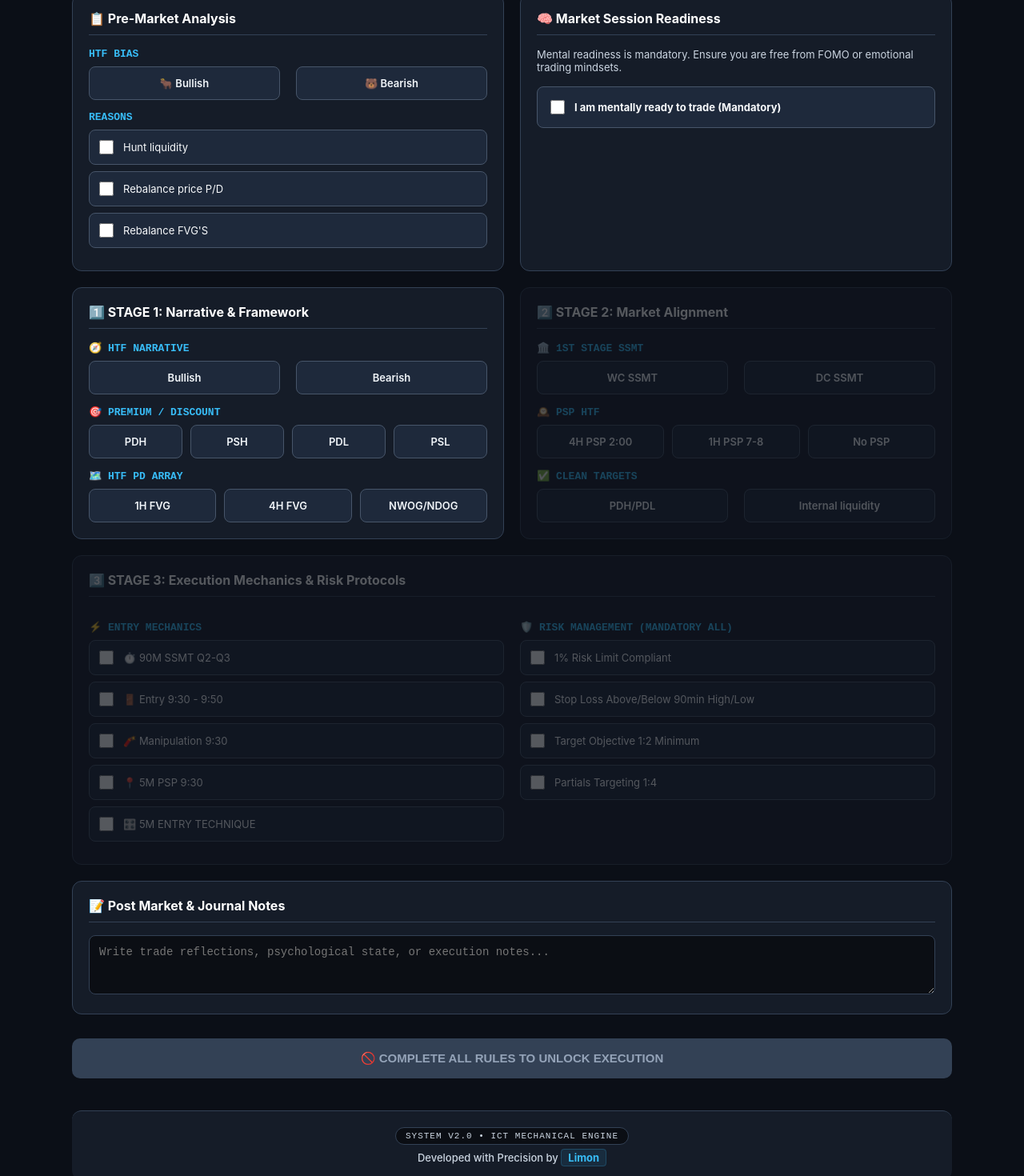
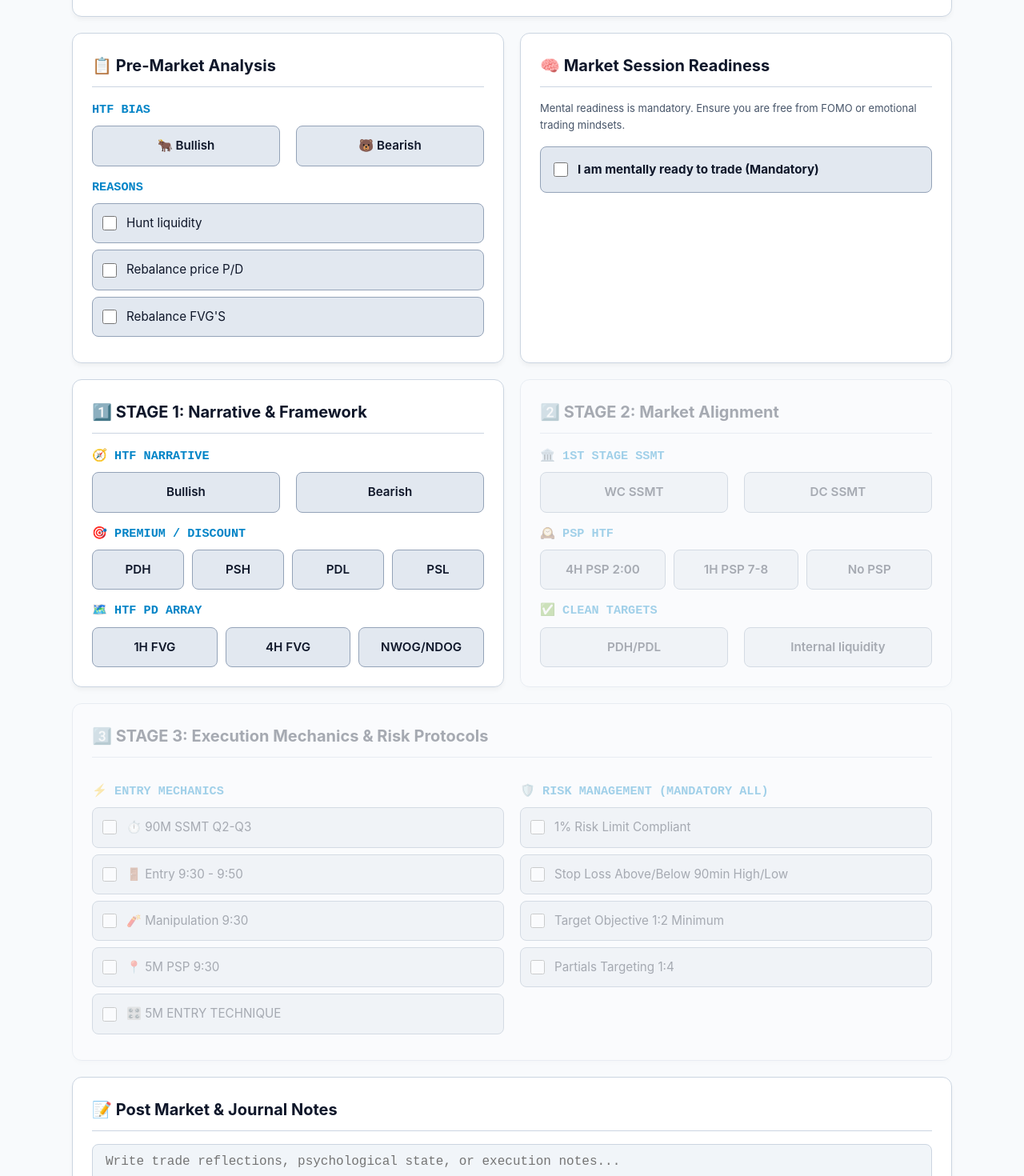
Before and after one commit to limonbdtech/Ttading-journal, a React (Vite) app: page / in a window 1280 px wide. Shown: the part 260-1730 px from the top of the page at 80% size. Built offline with nearby package versions, Linux system fonts and the light colour scheme.

Commit message:
fix layout

```diff
--- a/src/index.css
+++ b/src/index.css
@@ -1,13 +1,39 @@
 :root {
-  --bg-main: #0b0f17;
-  --card-bg: #151c28;
-  --input-bg: #0b0e14;
-  --border-color: #334155; /* বর্ডার আরও স্পষ্ট করা হয়েছে */
-  --text-main: #ffffff;    /* প্রধান টেক্সট সাদা */
-  --text-muted: #cbd5e1;   /* আন-সিলেক্টেড টেক্সট লাইট গ্রে */
-  --accent-green: #10b981;
-  --accent-red: #f43f5e;
-  --accent-indigo: #6366f1;
+  /* LIGHT MODE (ডিফল্ট লাইট থিম) */
+  --bg-color: #f8fafc;
+  --card-bg: #ffffff;
+  --input-bg: #f1f5f9;
+  --text-main: #0f172a;
+  --text-muted: #475569;
+  --border-color: #cbd5e1;
+  --primary-accent: #0284c7;
+  --accent-green: #059669;
+  --accent-red: #e11d48;
+  --accent-indigo: #4f46e5;
+  --option-bg: #e2e8f0;
+  --option-hover: #cbd5e1;
+  --option-border: #94a3b8;
+  --card-shadow: 0 4px 6px -1px rgba(0, 0, 0, 0.05);
+}
+
+/* SYSTEM DARK MODE (সিস্টেম ডার্ক মোডে অটো সুইচ করবে) */
+@media (prefers-color-scheme: dark) {
+  :root {
+    --bg-color: #0b0f17;
+    --card-bg: #151c28;
+    --input-bg: #0b0e14;
+    --text-main: #ffffff;
+    --text-muted: #cbd5e1;
+    --border-color: #334155;
+    --primary-accent: #38bdf8;
+    --accent-green: #10b981;
+    --accent-red: #f43f5e;
+    --accent-indigo: #6366f1;
+    --option-bg: #1e293b;
+    --option-hover: #334155;
+    --option-border: #475569;
+    --card-shadow: 0 4px 20px rgba(0, 0, 0, 0.3);
+  }
 }
 
 * {
@@ -17,10 +43,13 @@
 }
 
 body {
-  background-color: var(--bg-main);
+  background-color: var(--bg-color);
   color: var(--text-main);
   font-family: -apple-system, BlinkMacSystemFont, "Segoe UI", Roboto, sans-serif;
-  padding: 16px;
+  font-size: 16px; /* ডেক্সটপ ফ্রন্ট সাইজ চমৎকার দেখাবে */
+  line-height: 1.6;
+  padding: 24px 16px;
+  transition: background-color 0.3s ease, color 0.3s ease;
 }
 
 .journal-container {
@@ -41,15 +70,15 @@ body {
 }
 
 .app-title {
-  font-size: 24px;
-  color: #fff;
+  font-size: 1.75rem; /* ~28px */
+  color: var(--text-main);
   display: flex;
   align-items: center;
   gap: 8px;
 }
 
 .app-subtitle {
-  font-size: 13px;
+  font-size: 0.9rem;
   color: var(--text-muted);
   margin-top: 4px;
 }
@@ -57,7 +86,7 @@ body {
 .status-badge {
   padding: 8px 16px;
   border-radius: 8px;
-  font-size: 12px;
+  font-size: 0.85rem;
   font-weight: bold;
   font-family: monospace;
 }
@@ -74,18 +103,19 @@ body {
   border: 1px solid var(--accent-red);
 }
 
-/* Layout Cards */
+/* Cards */
 .card {
   background: var(--card-bg);
   border: 1px solid var(--border-color);
   border-radius: 12px;
-  padding: 20px;
+  padding: 24px;
   margin-bottom: 20px;
+  box-shadow: var(--card-shadow);
 }
 
 .card-title {
-  font-size: 16px;
-  color: #fff;
+  font-size: 1.25rem; /* ~20px */
+  color: var(--text-main);
   border-bottom: 1px solid var(--border-color);
   padding-bottom: 10px;
   margin-bottom: 16px;
@@ -127,37 +157,37 @@ body {
   background: var(--input-bg);
   border: 1px solid var(--border-color);
   color: var(--text-main);
-  padding: 12px;
+  padding: 12px 16px;
   border-radius: 8px;
-  font-size: 14px;
+  font-size: 1rem;
 }
 
 .text-input:focus, .text-area:focus {
   outline: none;
-  border-color: var(--accent-indigo);
+  border-color: var(--primary-accent);
 }
 
 .label-title {
   display: block;
-  font-size: 13px;
-  color: #38bdf8; /* হালকা নীল রঙ যাতে টাইটেল সহজে চোখে পড়ে */
+  font-size: 0.95rem;
+  color: var(--primary-accent);
   font-family: monospace;
   font-weight: bold;
   margin-bottom: 8px;
   margin-top: 14px;
 }
 
-/* UNSELECTED BUTTONS/BOXES (সিলেক্ট করার আগের স্টাইল - এখন পরিষ্কার দেখা যাবে) */
+/* Unselected Options (সিলেক্ট করার আগেই পরিষ্কার দেখা যাবে) */
 .custom-option {
   display: flex;
   align-items: center;
   justify-content: center;
   padding: 12px;
-  background: #1e293b; /* হালকা ডার্ক ব্যাকগ্রাউন্ড */
-  border: 1.5px solid #475569; /* দৃশ্যমান গ্রে বর্ডার */
+  background: var(--option-bg);
+  border: 1.5px solid var(--option-border);
   border-radius: 8px;
-  color: #f1f5f9; /* শতভাগ স্পষ্ট সাদা-গ্রে ফন্ট */
-  font-size: 13px;
+  color: var(--text-main);
+  font-size: 0.95rem;
   font-weight: 600;
   cursor: pointer;
   user-select: none;
@@ -165,49 +195,48 @@ body {
 }
 
 .custom-option:hover {
-  border-color: #94a3b8;
-  background: #334155;
+  background: var(--option-hover);
 }
 
-/* SELECTED STATES (সিলেক্ট করার পর স্টাইল) */
+/* Selected States */
 .custom-option.active-green {
-  background: rgba(16, 185, 129, 0.25);
+  background: rgba(16, 185, 129, 0.2);
   border-color: var(--accent-green);
-  color: #34d399;
+  color: var(--accent-green);
   font-weight: bold;
 }
 
 .custom-option.active-red {
-  background: rgba(244, 63, 94, 0.25);
+  background: rgba(244, 63, 94, 0.2);
   border-color: var(--accent-red);
-  color: #fb7185;
+  color: var(--accent-red);
   font-weight: bold;
 }
 
 .custom-option.active-indigo {
-  background: rgba(99, 102, 241, 0.25);
+  background: rgba(99, 102, 241, 0.2);
   border-color: var(--accent-indigo);
-  color: #818cf8;
+  color: var(--accent-indigo);
   font-weight: bold;
 }
 
-/* CHECKBOX ROWS */
+/* Checkbox Rows */
 .checkbox-row {
   display: flex;
   align-items: center;
   gap: 12px;
   padding: 12px;
-  background: #1e293b;
-  border: 1px solid #475569;
+  background: var(--option-bg);
+  border: 1px solid var(--option-border);
   border-radius: 8px;
   margin-bottom: 8px;
   cursor: pointer;
-  font-size: 13px;
-  color: #f8fafc; /* একদম পরিষ্কার দৃশ্যমান ফন্ট */
+  font-size: 0.95rem;
+  color: var(--text-main);
 }
 
 .checkbox-row:hover {
-  background: #334155;
+  background: var(--option-hover);
 }
 
 .checkbox-row input {
@@ -217,7 +246,7 @@ body {
 }
 
 .disabled-stage {
-  opacity: 0.3;
+  opacity: 0.35;
   pointer-events: none;
 }
 
@@ -225,7 +254,7 @@ body {
   width: 100%;
   padding: 16px;
   border-radius: 10px;
-  font-size: 15px;
+  font-size: 1.05rem;
   font-weight: bold;
   border: none;
   cursor: pointer;
@@ -235,15 +264,14 @@ body {
 
 .submit-btn.enabled {
   background: var(--accent-green);
-  color: #fff;
+  color: #ffffff;
 }
 
 .submit-btn.disabled {
-  background: #334155;
-  color: #94a3b8;
+  background: var(--option-border);
+  color: var(--text-muted);
   cursor: not-allowed;
 }
-
 
 /* PROFESSIONAL FOOTER STYLING */
 .app-footer {
@@ -261,7 +289,7 @@ body {
 
 .footer-badge {
   font-family: monospace;
-  font-size: 11px;
+  font-size: 0.75rem;
   text-transform: uppercase;
   letter-spacing: 1px;
   color: var(--text-muted);
@@ -272,16 +300,16 @@ body {
 }
 
 .footer-dev-text {
-  font-size: 13px;
+  font-size: 0.9rem;
   color: var(--text-muted);
   font-weight: 500;
 }
 
 .footer-dev-text .dev-name {
-  color: #38bdf8;
+  color: var(--primary-accent);
   font-weight: bold;
   padding: 2px 8px;
   background: rgba(56, 189, 248, 0.1);
   border-radius: 4px;
-  border: 1px solid rgba(56, 189, 248, 0.2);
+  border: 1px solid var(--border-color);
 }
```
